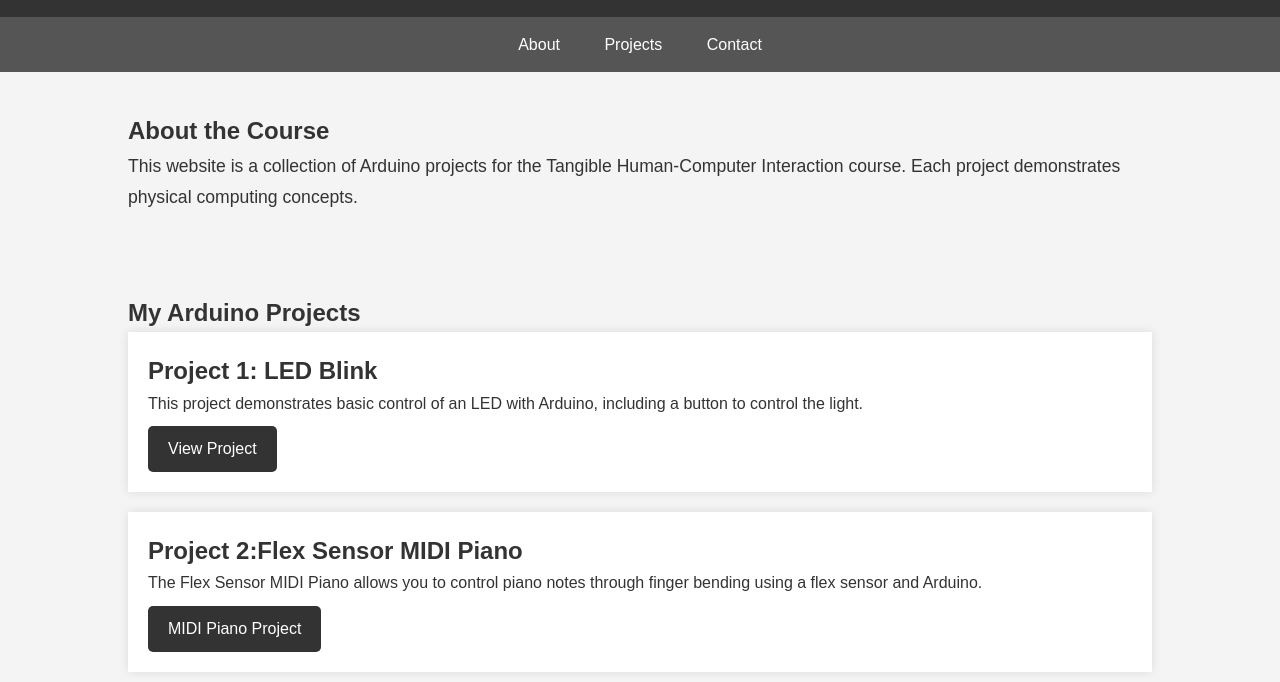
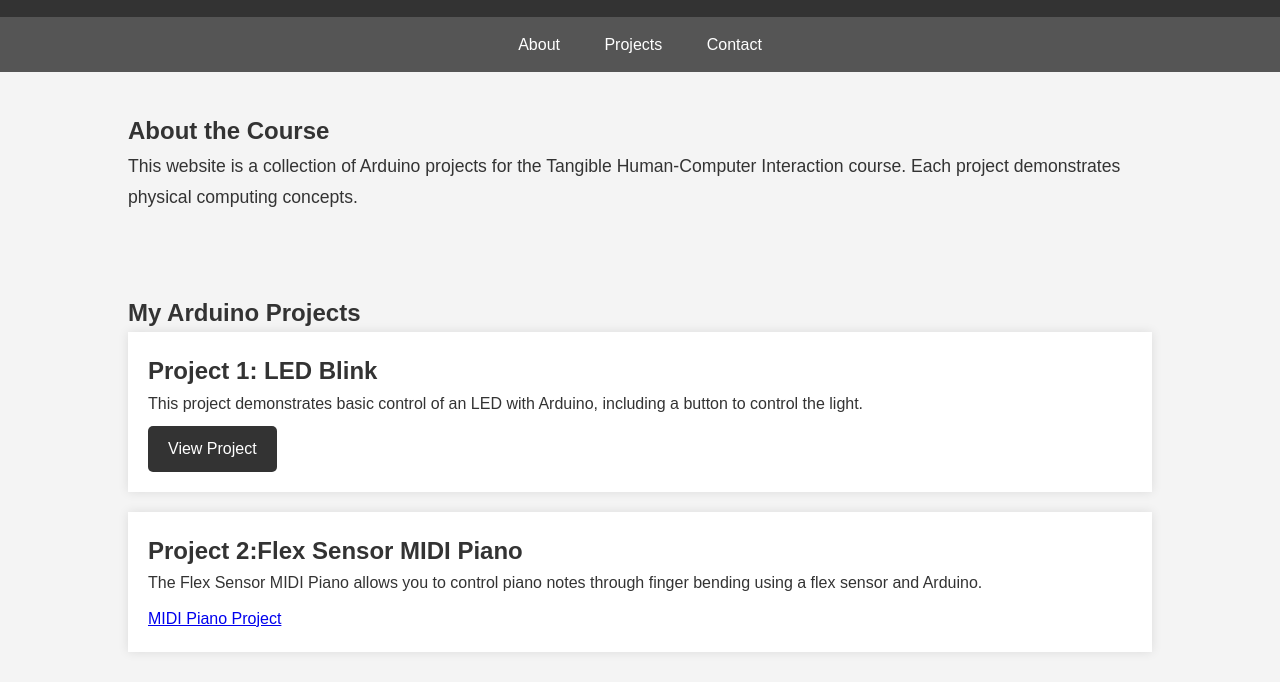
Before and after one commit to nusyba23/Tangible-HCI, a plain HTML site: page index.html in a window 1280 px wide. Shown: the part 118-800 px from the top of the page. Drawn offline with Linux system fonts and the light colour scheme.

Commit message:
website issue(2)

```diff
--- a/index.html
+++ b/index.html
@@ -50,7 +50,8 @@
                 <div class="project">
                     <h3>Project 2:Flex Sensor MIDI Piano</h3>
                     <p> The Flex Sensor MIDI Piano allows you to control piano notes through finger bending using a flex sensor and Arduino.</p>
-                    <a href="projects/project2.html" class="button">MIDI Piano Project</a>
+                    <a href="Projects/project2.html">MIDI Piano Project</a>
+
                 </div>
 
                 <!-- Add more projects here -->
```
Also changed, not shown: Projects/project2.html (+2 -1 lines).
